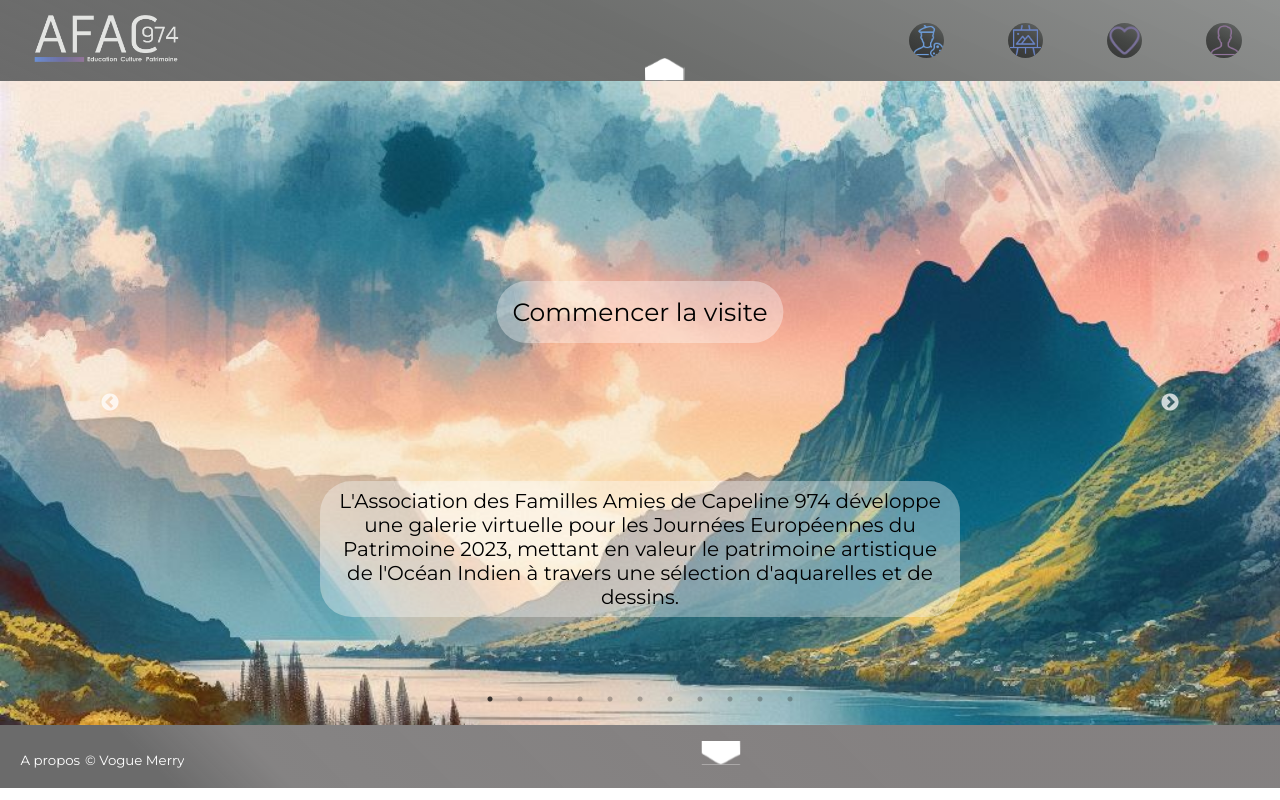
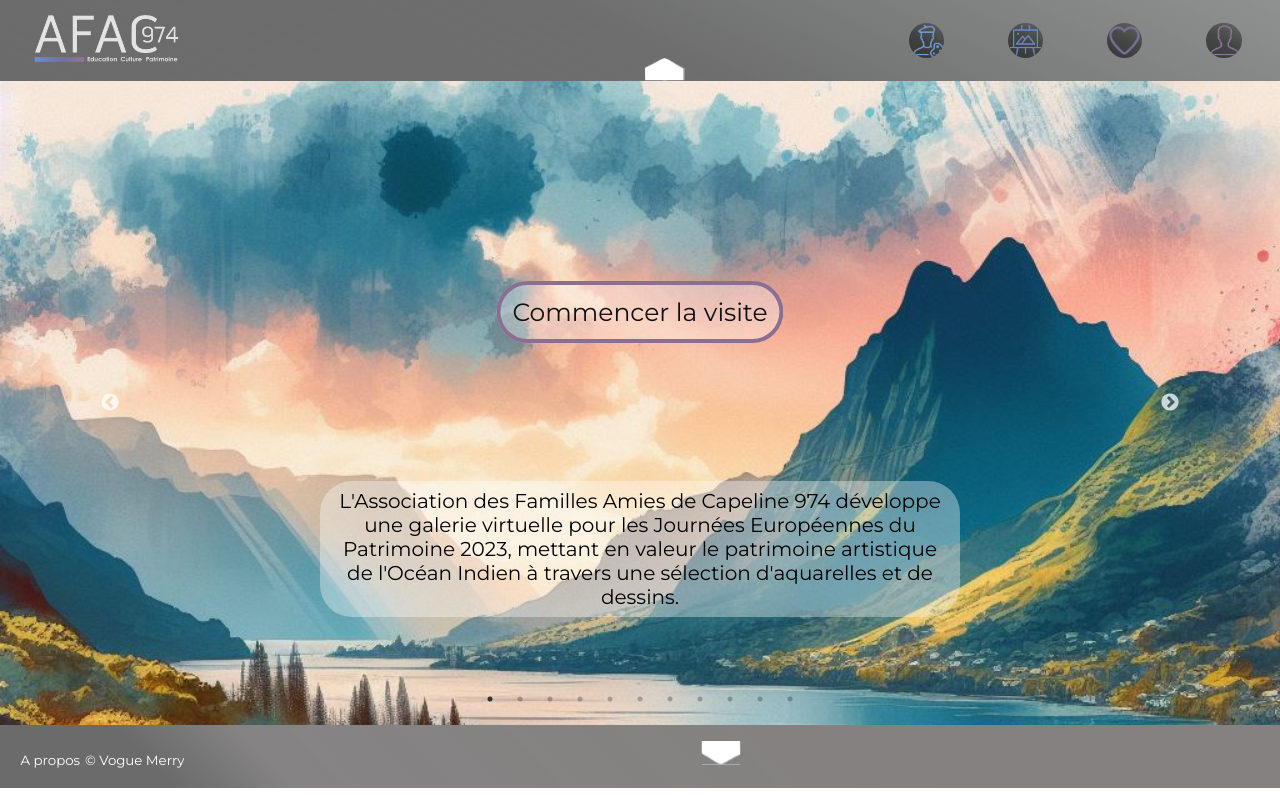
Before and after one commit to WildCodeSchool-2023-09/afac974, a React (Vite) app in the folder frontend/: page / in a window 1280 px wide. Built offline with nearby package versions, Linux system fonts and the light colour scheme; a web font is replaced by a local one; what granim would draw is missing.

Commit message:
css boutton visite

```diff
--- a/frontend/src/pages/Accueil/Accueil.scss
+++ b/frontend/src/pages/Accueil/Accueil.scss
@@ -1,3 +1,4 @@
+@use "sass:math";
 @import url("https://fonts.google.com/specimen/Montserrat");
 
 .slick-prev {
@@ -14,9 +15,9 @@
 }
 
 .backgroundFull {
-  object-fit: contain;
+  object-fit: fil;
   height: 80vh;
-  width: 100%;
+  width: auto;
 
   img {
     width: 100%;
@@ -25,7 +26,75 @@
 .carousel-container {
   position: relative;
 }
+
+@mixin btn-border-drawing(
+  $color: #ccc,
+  $hover: black,
+  $width: 2px,
+  $vertical: top,
+  $horizontal: left,
+  $duration: 0.25s
+) {
+  box-shadow: inset 0 0 0 $width $color;
+  color: $color;
+  transition: color $duration math.div($duration, 3);
+  position: relative;
+
+  &::before,
+  &::after {
+    border: 0 solid transparent;
+    box-sizing: border-box;
+    content: "";
+    pointer-events: none;
+    position: absolute;
+    width: 0;
+    height: 0;
+    border-radius: 10rem;
+
+    #{$vertical}: 0;
+    #{$horizontal}: 0;
+  }
+
+  &::before {
+    $h-side: if($horizontal == "left", "right", "left");
+
+    border-#{$vertical}-width: $width;
+    border-#{$h-side}-width: $width;
+  }
+
+  &::after {
+    $v-side: if($vertical == "top", "bottom", "top");
+
+    border-#{$v-side}-width: $width;
+    border-#{$horizontal}-width: $width;
+  }
+
+  &:hover {
+    color: $hover;
+
+    &::before,
+    &::after {
+      border-color: $hover;
+      transition:
+        border-color 0s,
+        width $duration,
+        height $duration;
+      width: 100%;
+      height: 100%;
+    }
+
+    &::before {
+      transition-delay: 0s, 0s, $duration;
+    }
+
+    &::after {
+      transition-delay: 0s, $duration, 0s;
+    }
+  }
+}
+
 .visite {
+  @include btn-border-drawing(#8a6f93, #648dbf, 4px, bottom, right);
   display: flex;
   border-radius: 2rem;
   position: absolute;
@@ -33,17 +102,17 @@
   left: 50%;
   transform: translateX(-50%);
   z-index: 1;
-  padding: 1rem 1rem 1rem 1rem;
-  color: black;
+  padding: 1rem;
+  color: #101112;
   background-color: #ffffff5b;
   font-family: "Montserrat", sans-serif;
   font-size: 25px;
-}
 
-.visite:hover {
-  background-color: #72d4fec3;
-  color: #333;
-  box-shadow: 0 4px 8px rgba(0, 0, 0, 0.2);
+  &:hover {
+    background-color: #8a6f93;
+    color: #90accf;
+    box-shadow: 0 4px 8px rgba(0, 0, 0, 0.2);
+  }
 }
 
 .paragraphe {
```
